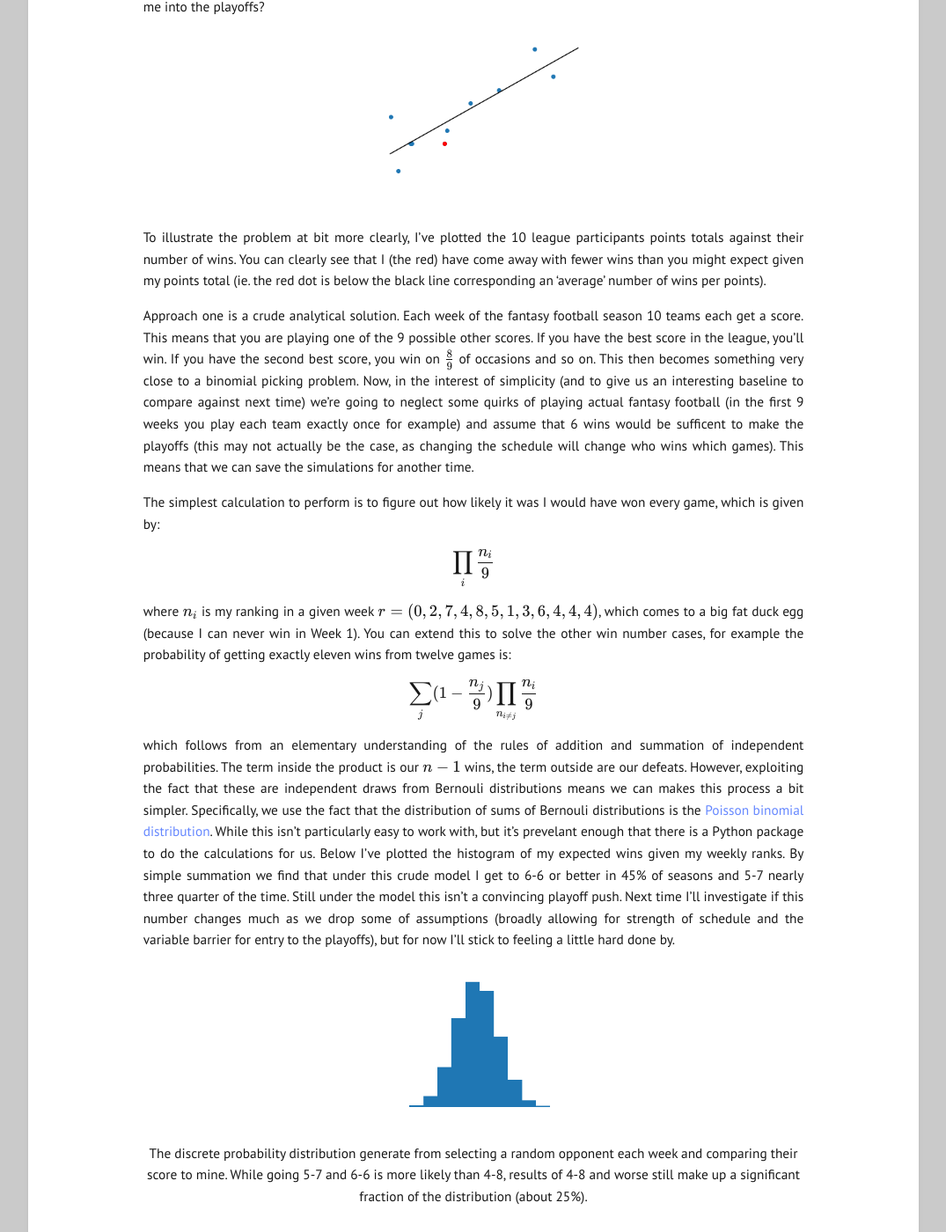
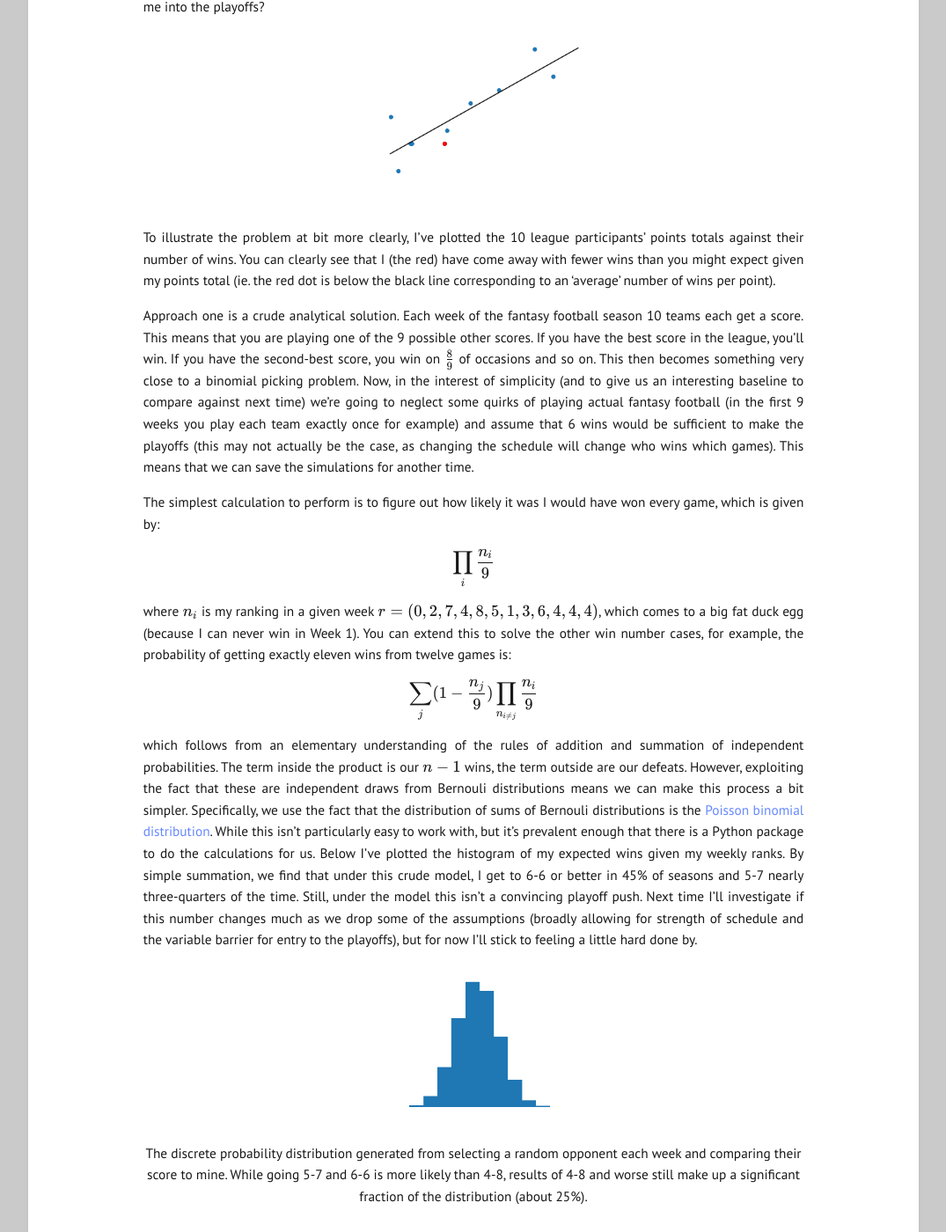
Before and after one commit to phillipcrout/phillipcrout.github.io, a Jekyll site: the page built from _posts/2022-12-01-fantasy-football.md, in a window 1280 px wide and 1400 px high, scrolled down 406 px. Shown: the whole window at 88% size, without its empty margins (102-1177 px from the left). Built offline with Jekyll 4.4.1, drawn with Linux system fonts in a browser that asks for light colours; some of the changed text lies outside the part shown.

Commit message:
Another proof as this is now public.

```diff
--- a/_posts/2022-12-01-fantasy-football.md
+++ b/_posts/2022-12-01-fantasy-football.md
@@ -15,25 +15,25 @@ total would get me into the playoffs?
 </figure>
 
 
-To illustrate the problem at bit more clearly, I've plotted the 10 league participants points totals against their number of wins. You can clearly see that I (the red) have come away with fewer wins than you might expect given my points total (ie. the red dot is below the black line corresponding an 'average' number of wins per points).
+To illustrate the problem at bit more clearly, I've plotted the 10 league participants' points totals against their number of wins. You can clearly see that I (the red) have come away with fewer wins than you might expect given my points total (ie. the red dot is below the black line corresponding to an 'average' number of wins per point).
 
 
-Approach one is a crude analytical solution. Each week of the fantasy football season 10 teams each get a score. This means that you are playing one of the 9 possible other scores. If you have the best score in the league, you'll win. If you have the second best score, you win on $$\frac{8}{9}$$ of occasions and so on. This then becomes something very close to a binomial picking problem. Now, in the interest of simplicity (and to give us an interesting baseline to compare against next time) we're going to neglect some quirks of playing actual fantasy football (in the first 9 weeks you play each team exactly once for example) and assume that 6 wins would be sufficent to make the playoffs (this may not actually be the case, as changing the schedule will change who wins which games). This means that we can save the simulations for another time.
+Approach one is a crude analytical solution. Each week of the fantasy football season 10 teams each get a score. This means that you are playing one of the 9 possible other scores. If you have the best score in the league, you'll win. If you have the second-best score, you win on $$\frac{8}{9}$$ of occasions and so on. This then becomes something very close to a binomial picking problem. Now, in the interest of simplicity (and to give us an interesting baseline to compare against next time) we're going to neglect some quirks of playing actual fantasy football (in the first 9 weeks you play each team exactly once for example) and assume that 6 wins would be sufficient to make the playoffs (this may not actually be the case, as changing the schedule will change who wins which games). This means that we can save the simulations for another time.
 
 The simplest calculation to perform is to figure out how likely it was I would have won every game, which is given by:
 
 $$\prod_{i} \frac{n_{i}}{9}$$
 
-where $$ n_{i} $$ is my ranking in a given week $$r = (0,2,7,4,8,5,1,3,6,4,4,4)$$, which comes to a big fat duck egg (because I can never win in Week 1). You can extend this to solve the other win number cases, for example the probability of
+where $$ n_{i} $$ is my ranking in a given week $$r = (0,2,7,4,8,5,1,3,6,4,4,4)$$, which comes to a big fat duck egg (because I can never win in Week 1). You can extend this to solve the other win number cases, for example, the probability of
 getting exactly eleven wins from twelve games is:
 
 $$\sum_{j} (1-\frac{n_{j}}{9}) \prod_{n_{i \neq j}}\frac{n_{i}}{9}$$
 
-which follows from an elementary understanding of the rules of addition and summation of independent probabilities. The term inside the product is our $$ n-1 $$ wins, the term outside are our defeats. However, exploiting the fact that these are independent draws from Bernouli distributions means we can makes this process a bit simpler. Specifically, we use the fact that the distribution of sums of Bernouli distributions is the [Poisson binomial distribution](https://en.wikipedia.org/wiki/Poisson_binomial_distribution). While this isn't particularly easy to work with, but it's prevelant enough that there is a Python package to do the calculations for us. Below I've plotted the histogram of my expected wins given my weekly ranks. By simple summation we find that under this crude model I get to 6-6 or better in 45% of seasons and 5-7 nearly three quarter of the time. Still under the model this isn't a convincing playoff push. Next time I'll investigate if this number changes much as we drop some of assumptions (broadly allowing for strength of schedule and the variable barrier for entry to the playoffs), but for now I'll stick to feeling a little hard done by.
+which follows from an elementary understanding of the rules of addition and summation of independent probabilities. The term inside the product is our $$ n-1 $$ wins, the term outside are our defeats. However, exploiting the fact that these are independent draws from Bernouli distributions means we can make this process a bit simpler. Specifically, we use the fact that the distribution of sums of Bernouli distributions is the [Poisson binomial distribution](https://en.wikipedia.org/wiki/Poisson_binomial_distribution). While this isn't particularly easy to work with, but it's prevalent enough that there is a Python package to do the calculations for us. Below I've plotted the histogram of my expected wins given my weekly ranks. By simple summation, we find that under this crude model, I get to 6-6 or better in 45% of seasons and 5-7 nearly three-quarters of the time. Still, under the model this isn't a convincing playoff push. Next time I'll investigate if this number changes much as we drop some of the assumptions (broadly allowing for strength of schedule and the variable barrier for entry to the playoffs), but for now I'll stick to feeling a little hard done by.
 
 <figure>
 <center><img src="./../images/barplot_of_pb_pdf.png" style="width: 21vw; min-width: 200px;">
-<figcaption>The discrete probability distribution generate from selecting a random opponent each week and comparing their score to mine. While going 5-7 and 6-6 is more
+<figcaption>The discrete probability distribution generated from selecting a random opponent each week and comparing their score to mine. While going 5-7 and 6-6 is more
 likely than 4-8, results of 4-8 and worse still make up a significant fraction of the distribution (about 25%).</figcaption>
 </center>
 </figure>
```
Also changed, not shown: other parts of _posts/2022-12-01-fantasy-football.md (+2 -2 lines).
